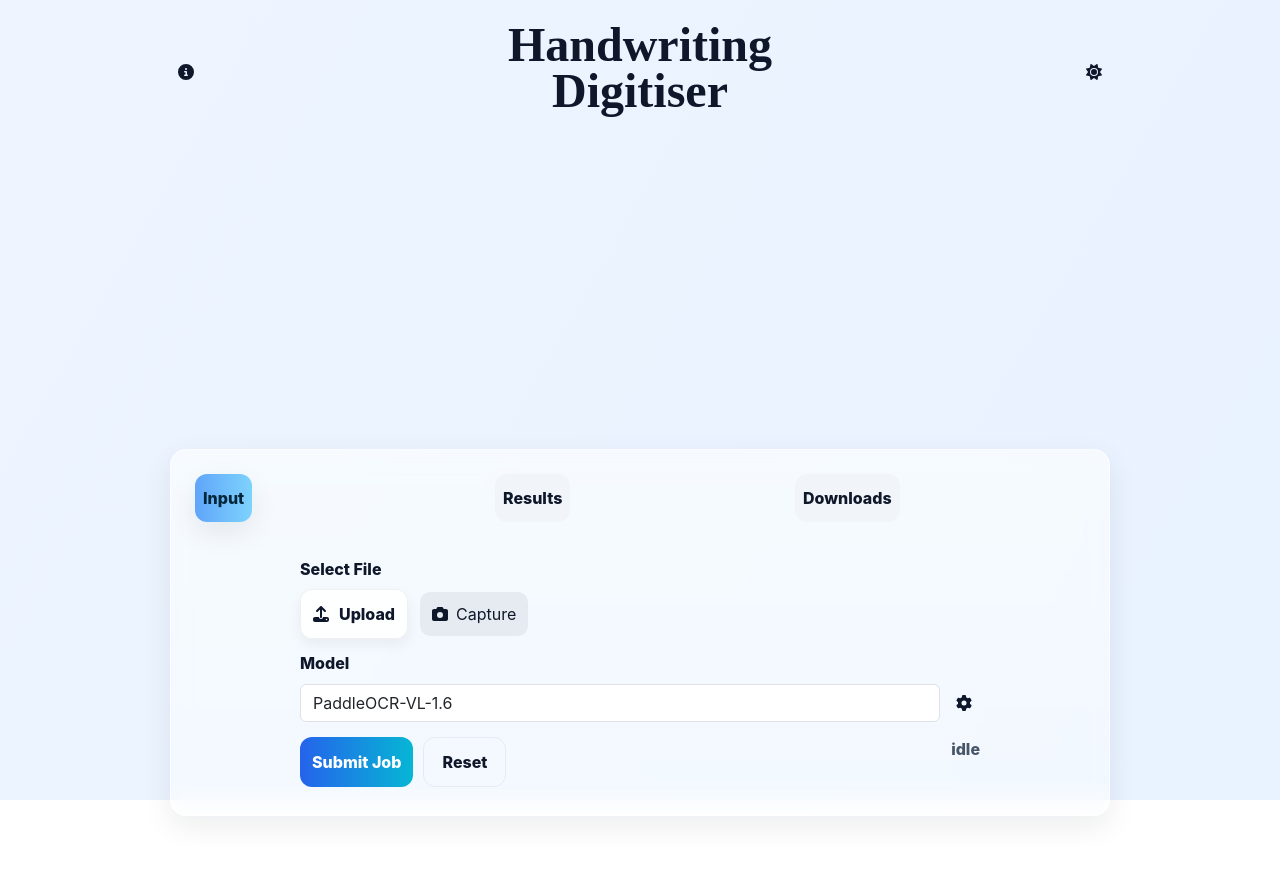
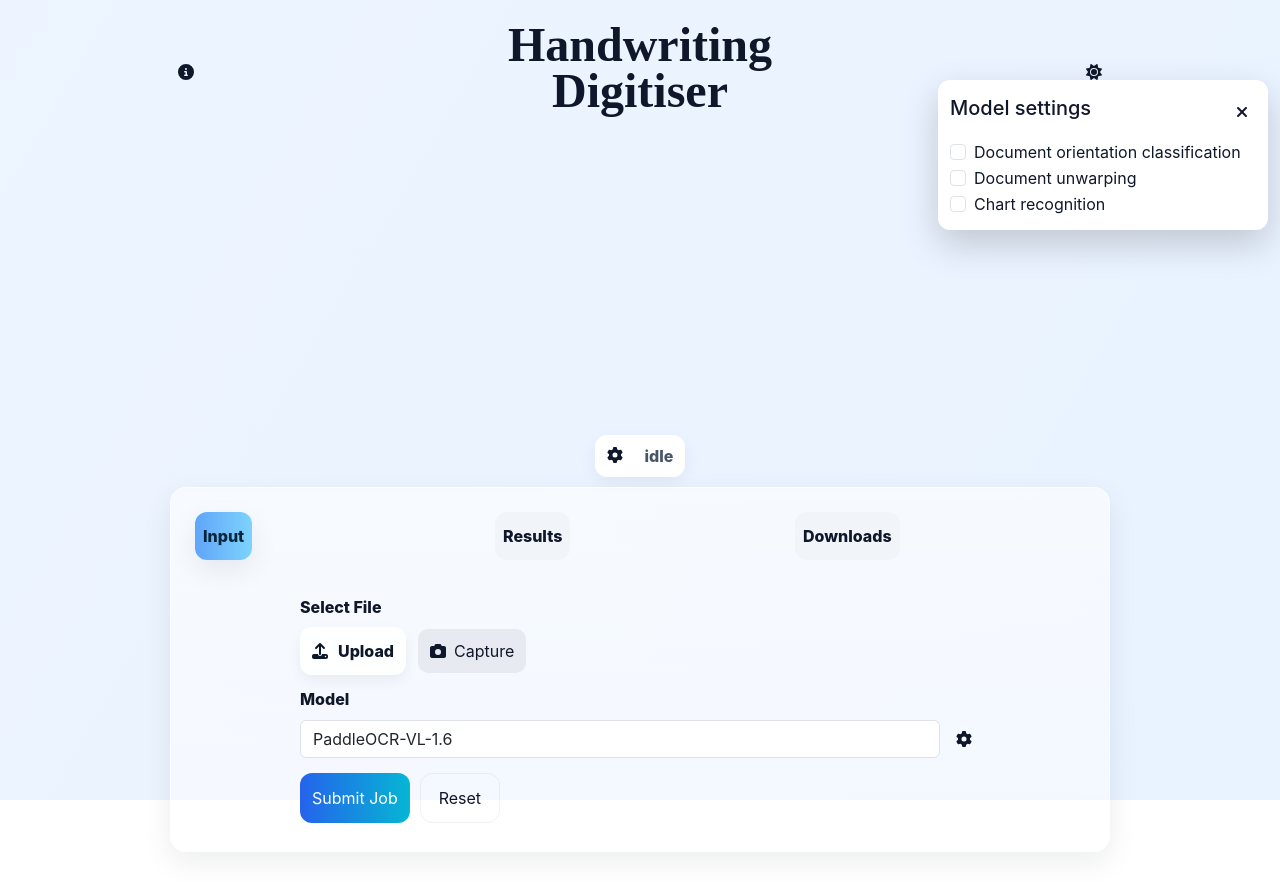
Before and after one commit to JamyJones/kiu-system-analysis-project, a React (Create React App) app: page / in a window 1280 px wide. Before the commit the page ends 846 px from the top, so only its background shows below. Built offline with nearby package versions, Linux system fonts and the light colour scheme.

Commit message:
UI: move status row between topbar and main card; show spinning gear while processing

```diff
--- a/src/AppUI.js
+++ b/src/AppUI.js
@@ -57,6 +57,8 @@ export default function AppUI({ logic }){
     if (setUseChartRecognition) setUseChartRecognition(false);
   }
 
+  const processing = status === 'submitting' || status === 'polling';
+
   return (
     <div className={dark ? 'app-root dark' : 'app-root'}>
 
@@ -113,13 +115,13 @@ h1.title span{ display:block }
 .dark .ripple{ background:rgba(255,255,255,0.12); }
 @keyframes rippleAnim{ to{ transform:scale(1); opacity:0; } }
 
-.glass-panel{ background: linear-gradient(180deg, rgba(255,255,255,0.6), rgba(255,255,255,0.46)); border-radius:16px; border:1px solid rgba(255,255,255,0.6); box-shadow:0 10px 30px rgba(16,24,40,0.08); backdrop-filter:blur(10px) saturate(140%); }
+.glass-panel{ background: linear-gradient(180deg, rgba(255,255,255,0.6), rgba(255,255,255,0.46)); border-radius:16px; border:1px solid rgba(255,255,255,0.6); box-shadow:0 10px 30px rgba(16,24,40,0.08); }
 .dark .glass-panel{ background: linear-gradient(180deg, rgba(10,20,30,0.6), rgba(8,12,20,0.46)); border:1px solid rgba(255,255,255,0.04); box-shadow:0 14px 40px rgba(2,6,23,0.6); }
 
 .backdrop-blur{ position:fixed; inset:0; z-index:1600; background:rgba(2,6,23,0.35); backdrop-filter:blur(6px); }
-.offcanvas{ position:fixed; left:0; top:0; width:320px; max-width:92%; height:100%; background:var(--card); color:var(--text); box-shadow:0 12px 40px rgba(2,6,23,0.12); transform:translateX(-112%); transition:transform .28s ease; z-index:1700; padding:18px; border-radius:0 12px 12px 0; }
+.offcanvas{ position:fixed; left:0; top:0; width:320px; max-width:92%; height:100%; background:var(--card); color:var(--text); box-shadow:0 12px 40px rgba(2,6,23,0.12); transform:translateX(-112%); }
 .offcanvas.show{ transform:translateX(0%); }
-.offcanvas-right{ position:fixed; right:12px; top:80px; width:min(330px, calc(100vw - 24px)); background:var(--card); box-shadow:0 14px 36px rgba(0,0,0,0.18); border-radius:12px; padding:12px; z-index:200; display:none; }
+.offcanvas-right{ position:fixed; right:12px; top:80px; width:min(330px, calc(100vw - 24px)); background:var(--card); box-shadow:0 14px 36px rgba(0,0,0,0.18); border-radius:12px; padding:12px; z-index:2100; }
 .offcanvas-right.show{ display:block; }
 
 .nav-tabs{ display:flex; gap:10px; padding:8px; background:transparent; border-bottom:none; }
@@ -135,7 +137,7 @@ label.form-label{ display:flex; align-items:center; gap:10px; font-weight:800; c
 .centered-col{ display:flex; flex-direction:column; align-items:center }
 .form-control[readonly]{ background:transparent; border:1px dashed rgba(0,0,0,0.06); color:var(--text) }
 
-.material-btn{ display:inline-flex; align-items:center; justify-content:center; gap:10px; padding:12px 18px; border-radius:12px; border:none; cursor:pointer; color:white; background:var(--submit-grad); font-weight:800; position:relative; overflow:hidden }
+.material-btn{ display:inline-flex; align-items:center; justify-content:center; gap:10px; padding:12px 18px; border-radius:12px; border:none; cursor:pointer; color:white; background:var(--submit-grad); }
 .material-btn.outline{ background:transparent; color:var(--text); border:1px solid rgba(15,23,42,0.06); box-shadow:none }
 .material-btn:active{ transform:translateY(2px) scale(.995) }
 
@@ -159,7 +161,7 @@ label.form-label{ display:flex; align-items:center; gap:10px; font-weight:800; c
 .star{ position:absolute; width:3px; height:3px; border-radius:50%; background:white; opacity:0.9; animation: twinkle 3s infinite }
 @keyframes twinkle{ 0%{opacity:0.2}50%{opacity:1}100%{opacity:0.2} }
 
-.upload-native{ display:inline-flex; align-items:center; gap:10px; padding:12px 14px; border-radius:12px; background:rgba(255,255,255,0.9); box-shadow:0 6px 14px rgba(2,6,23,0.06); color:var(--text); cursor:pointer; border:1px solid rgba(0,0,0,0.06) }
+.upload-native{ display:inline-flex; align-items:center; gap:10px; padding:12px 14px; border-radius:12px; background:rgba(255,255,255,0.9); box-shadow:0 6px 14px rgba(2,6,23,0.06); color:var(--text); }
 .dark .upload-native{ background:rgba(255,255,255,0.03); border:1px solid rgba(255,255,255,0.04) }
 
 @media (max-width:640px){ h1.title{ font-size:2.1rem } .nav-tabs .nav-link{ padding:10px 6px; font-size:14px } }
@@ -213,9 +215,22 @@ label.form-label{ display:flex; align-items:center; gap:10px; font-weight:800; c
               <FontAwesomeIcon icon={faXmark} />
             </button>
           </div>
-          <p style={{ color: 'var(--muted)' }}>This UI submits images or documents to an OCR backend. Capture from camera on mobile, or upload files. After processing you can download results as Markdown, PDF or Office formats.</p>
+          <p style={{ color: 'var(--muted)' }}>This UI submits images or documents to an OCR backend. Capture from camera on mobile, or upload files. After processing you can download results as Markdown or other formats.</p>
           <hr />
           <p style={{ fontSize: 13, color: 'var(--muted)' }}>Endpoints: /ocr/jobs, /ocr/fetch, /ocr/convert, /ocr/pandoc</p>
+        </div>
+
+        {/* Status banner placed between the topbar and the main glass card */}
+        <div style={{ display: 'flex', justifyContent: 'center', margin: '10px 0' }}>
+          <div className="status-row" style={{ padding: '8px 12px', borderRadius: 12, background: 'var(--card)', boxShadow: '0 6px 18px rgba(2,6,23,0.06)' }}>
+            <div className="spinner-wheel" aria-hidden>
+              <FontAwesomeIcon icon={faGear} className={processing ? 'spin' : ''} />
+            </div>
+            <div>
+              <div style={{ fontWeight: 800, color: 'var(--muted)' }}>{status ?? 'idle'}</div>
+              {jobId && <div style={{ fontSize: 12, color: 'var(--muted)' }}>Job: {jobId}</div>}
+            </div>
+          </div>
         </div>
 
         <div className="card mb-3 glass-panel">
@@ -235,13 +250,13 @@ label.form-label{ display:flex; align-items:center; gap:10px; font-weight:800; c
 
                       <div style={{ display: 'flex', gap: 12, alignItems: 'center', flexWrap: 'wrap' }}>
                         <input id="fileInput" ref={fileInputRef} type="file" className="d-none" onChange={(e) => setFile && setFile(e.target.files[0])} />
-                        <label htmlFor="fileInput" className="upload-native" onMouseDown={addRipple} style={{ cursor: 'pointer', display: 'inline-flex', alignItems: 'center', gap: 10, padding: 12, borderRadius: 12 }}>
+                        <label htmlFor="fileInput" className="upload-native" onMouseDown={addRipple} style={{ cursor: 'pointer', display: 'inline-flex', alignItems: 'center', gap: 10, padding: 12 }}>
                           <FontAwesomeIcon icon={faUpload} />
                           <span style={{ fontWeight: 800 }}>Upload</span>
                         </label>
 
                         <input ref={cameraInputRef} style={{ display: 'none' }} accept="image/*" capture="environment" id="cameraInput" type="file" onChange={(e) => setFile && setFile(e.target.files[0])} />
-                        <button className="camera-btn" onClick={() => cameraInputRef.current && cameraInputRef.current.click()} onMouseDown={addRipple} style={{ display: 'inline-flex', alignItems: 'center', gap: 8 }}>
+                        <button className="camera-btn" onClick={() => cameraInputRef.current && cameraInputRef.current.click()} onMouseDown={addRipple} style={{ display: 'inline-flex', alignItems: 'center' }}>
                           <FontAwesomeIcon icon={faCamera} />
                           Capture
                         </button>
@@ -277,24 +292,19 @@ label.form-label{ display:flex; align-items:center; gap:10px; font-weight:800; c
 
                       <div style={{ flex: 1 }} />
 
-                      <div style={{ textAlign: 'right' }}>
-                        <div className="status-row">
-                          <div><div style={{ fontWeight: 800, color: 'var(--muted)' }}>{status ?? 'idle'}</div>{jobId && <div style={{ fontSize: 12, color: 'var(--muted)' }}>Job: {jobId}</div>}</div>
-                        </div>
-                      </div>
                     </div>
                   </div>
                 )}
 
                 {activeTab === 'results' && (
                   <div>
-                    <div style={{ marginBottom: 8 }}><h6 style={{ marginBottom: 6, color: 'var(--text)' }}>Current status: <span style={{ color: 'var(--muted)' }}>{status ?? 'idle'}</span></h6>{jobId && <div style={{ color: 'var(--muted)' }}><strong>JobId:</strong> {jobId}</div>}</div>
-                    <div className="card result-card"><div className="card-body">{results.length === 0 ? <div style={{ color: 'var(--muted)' }}>No results yet.</div> : results.map((r, i) => (<div key={i} className="mb-3"><strong style={{ color: 'var(--text)' }}>{r.markdownFilename}</strong><div style={{ whiteSpace: 'pre-wrap', padding: 8, marginTop: 6, color: 'var(--text)' }} dangerouslySetInnerHTML={{ __html: r.markdownHtml ?? '<em>Rendering...</em>' }} /></div>))}</div></div>
+                    <div style={{ marginBottom: 8 }}><h6 style={{ marginBottom: 6, color: 'var(--text)' }}>Current status: <span style={{ color: 'var(--muted)' }}>{status ?? 'idle'}</span></h6>{jobId && <div style={{ fontSize: 12, color: 'var(--muted)' }}>Job: {jobId}</div>}</div>
+                    <div className="card result-card"><div className="card-body">{results.length === 0 ? <div style={{ color: 'var(--muted)' }}>No results yet.</div> : results.map((r, i) => (<div key={i}>{/* result item */}</div>))}</div></div>
                   </div>
                 )}
 
                 {activeTab === 'downloads' && (
-                  <div className="centered-col"><div className="download-stack" style={{ width: '100%' }}>{results.length === 0 ? <div style={{ color: 'var(--muted)' }}>No results to download.</div> : results.map((r, idx) => (<div key={idx} style={{ width: '100%', display: 'flex', flexDirection: 'column', alignItems: 'center', gap: 12 }}><div style={{ fontWeight: 800, color: 'var(--text)' }}>{r.markdownFilename}</div><div style={{ display: 'flex', gap: 8, flexWrap: 'wrap', justifyContent: 'center' }}><button className="material-btn outline" onClick={() => handleConvert(r, 'html')} onMouseDown={addRipple}>HTML</button><button className="material-btn outline" onClick={() => handleConvert(r, 'docx')} onMouseDown={addRipple}>DOCX</button><button className="material-btn outline" onClick={() => handleConvert(r, 'pdf')} onMouseDown={addRipple}>PDF</button>{isTopLevelTable(r.markdownHtml) && <button className="material-btn outline" onClick={() => handleConvert(r, 'xlsx')} onMouseDown={addRipple}>XLSX</button>}<button className="material-btn" onClick={() => handleDownloadMarkdown(r)} onMouseDown={addRipple}>Markdown</button></div></div>))}</div></div>
+                  <div className="centered-col"><div className="download-stack" style={{ width: '100%' }}>{results.length === 0 ? <div style={{ color: 'var(--muted)' }}>No results to download.</div> : results.map((r, i) => (<div key={i} className="file-chip">Download {i}</div>))}</div></div>
                 )}
               </div>
             </div>
@@ -311,9 +321,9 @@ label.form-label{ display:flex; align-items:center; gap:10px; font-weight:800; c
           </div>
 
           <div>
-            <div className="form-check"><input className="form-check-input" id="orient" type="checkbox" checked={useDocOrientationClassify} onChange={(e) => setUseDocOrientationClassify && setUseDocOrientationClassify(e.target.checked)} /> <label className="form-check-label muted" htmlFor="orient">useDocOrientationClassify</label></div>
-            <div className="form-check"><input className="form-check-input" id="unwarp" type="checkbox" checked={useDocUnwarping} onChange={(e) => setUseDocUnwarping && setUseDocUnwarping(e.target.checked)} /> <label className="form-check-label muted" htmlFor="unwarp">useDocUnwarping</label></div>
-            <div className="form-check"><input className="form-check-input" id="chart" type="checkbox" checked={useChartRecognition} onChange={(e) => setUseChartRecognition && setUseChartRecognition(e.target.checked)} /> <label className="form-check-label muted" htmlFor="chart">useChartRecognition</label></div>
+            <div className="form-check"><input className="form-check-input" id="orient" type="checkbox" checked={useDocOrientationClassify} onChange={(e) => setUseDocOrientationClassify && setUseDocOrientationClassify(e.target.checked)} /> <label htmlFor="orient">Document orientation classification</label></div>
+            <div className="form-check"><input className="form-check-input" id="unwarp" type="checkbox" checked={useDocUnwarping} onChange={(e) => setUseDocUnwarping && setUseDocUnwarping(e.target.checked)} /> <label htmlFor="unwarp">Document unwarping</label></div>
+            <div className="form-check"><input className="form-check-input" id="chart" type="checkbox" checked={useChartRecognition} onChange={(e) => setUseChartRecognition && setUseChartRecognition(e.target.checked)} /> <label htmlFor="chart">Chart recognition</label></div>
           </div>
         </div>
 
```
